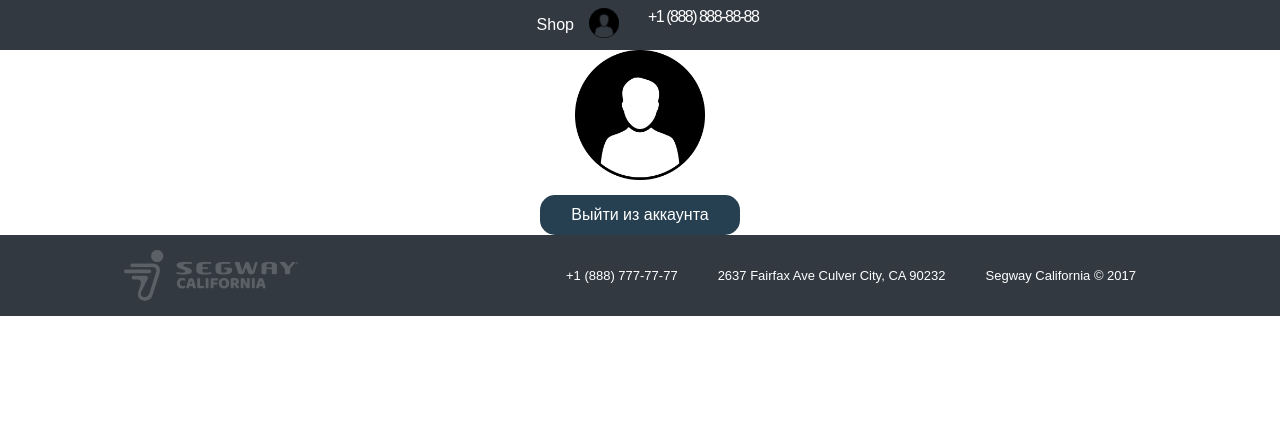
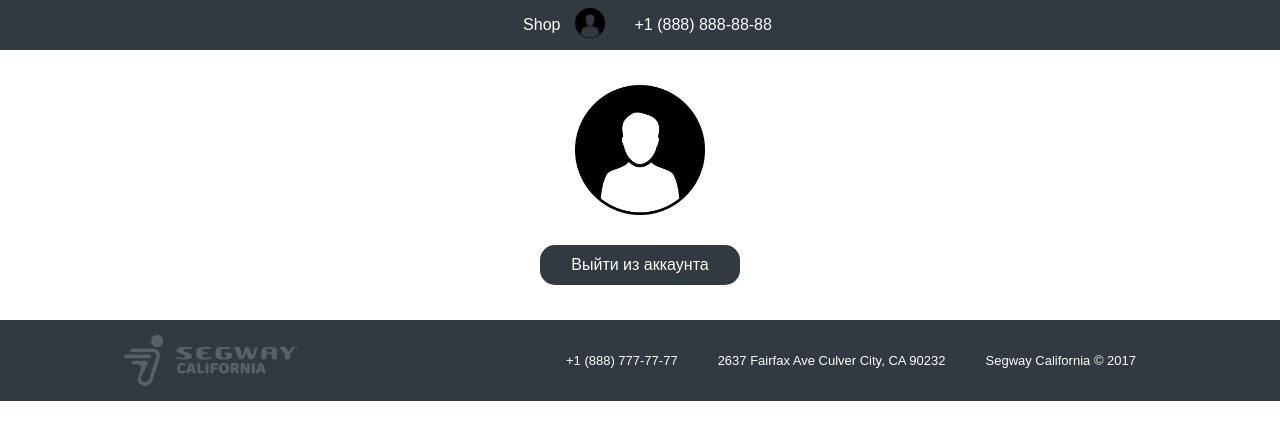
Before and after one commit to Gvyganovsky/Practice, a React (Create React App) app in the folder practice/: page /ProfilePage in a window 1280 px wide. Shown: the top 440 px of the page. Built offline with nearby package versions, Linux system fonts and the light colour scheme.

Commit message:
Bag reset

```diff
--- a/practice/src/components/EasyCord/EasyCord.module.scss
+++ b/practice/src/components/EasyCord/EasyCord.module.scss
@@ -72,6 +72,7 @@
         grid-row: 1;
         margin: 0 10px 130px;
         text-align: center;
+        background-color: white;
     }
 
     .EasyCord_title {
--- a/practice/src/components/Header/Header.module.scss
+++ b/practice/src/components/Header/Header.module.scss
@@ -21,6 +21,7 @@
 .header_icons {
     display: flex;
     flex-wrap: wrap;
+    align-items: center;
 }
 
 .instagram {
@@ -31,7 +32,6 @@
     font-size: 16px;
     color: white;
     margin-left: 29px;
-    letter-spacing: -1.5px;
 }
 
 @media (max-width: 500px) {
--- a/practice/src/pages/LoginPage.jsx
+++ b/practice/src/pages/LoginPage.jsx
@@ -8,9 +8,11 @@ const LoginPage = () => {
             <div className={styles.block_reg_log}>
                 <div className={styles.title_reg_log}>Вход</div>
                 <Login />
-                <div className={styles.line}></div>
-                <div className={styles.or_text}>OR</div>
-                <div className={styles.line}></div>
+                <div className={styles.block_or}>
+                    <div className={styles.line}></div>
+                    <div className={styles.or_text}>OR</div>
+                    <div className={styles.line}></div>
+                </div>
             </div>
             <Link to="/RegistrationPage"><p className={styles.title_log}>Мне нужно зарегистрироваться</p></Link>
         </section >
--- a/practice/src/scss/Registration.module.scss
+++ b/practice/src/scss/Registration.module.scss
@@ -15,7 +15,7 @@
 
 .text_reg_log {
     font-size: 16px;
-    color: #4A4863;
+    color: #323941;
     font-weight: bold;
     padding-bottom: 20px;
     text-align: center;
@@ -54,7 +54,7 @@ a {
 }
 
 .buttonReg {
-    background-color: #274051;
+    background-color: #323941;
     color: #fff;
     font-size: 20px;
     width: 310px;
@@ -89,12 +89,13 @@ a {
 .profile_img {
     width: 130px;
     height: 130px;
+    margin: 35px 0 15px;
 }
 
 .profile_email {
     font-size: 16px;
     font-weight: bold;
-    color: #274051;
+    color: #323941;
     margin-top: 0;
 }
 
@@ -104,7 +105,8 @@ a {
     border-radius: 15px;
     cursor: pointer;
     border: 0;
-    background-color: #274051;
+    background-color: #323941;
     color: white;
     font-size: 16px;
+    margin-bottom: 35px;
 }
```
